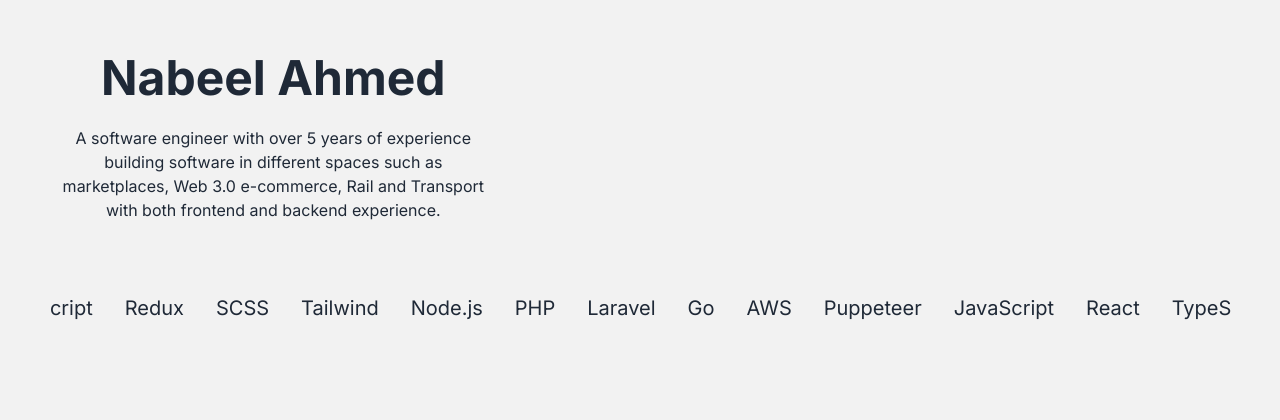
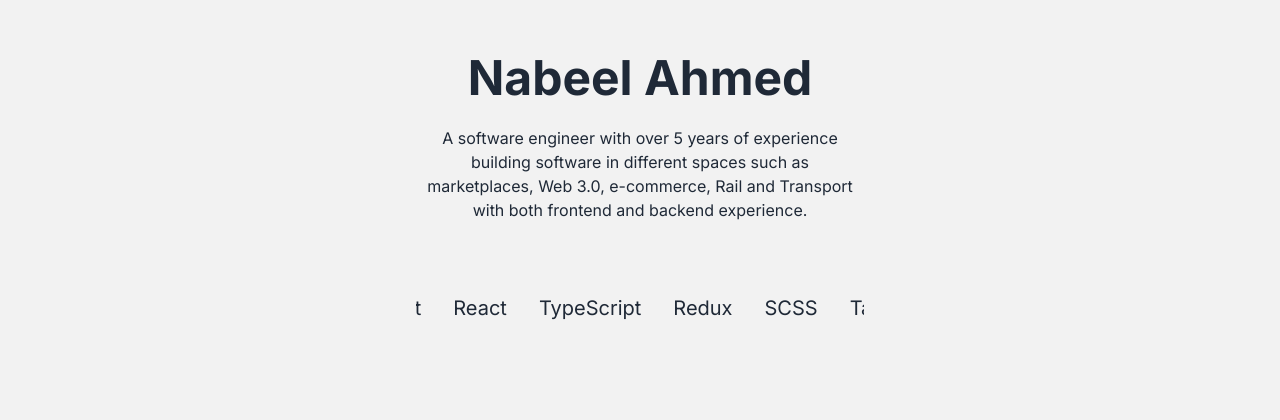
Before and after one commit to Nabeel-Ahmed/my-portfolio, a Next.js app: page / in a window 1280 px wide. Shown: the part 188-608 px from the top of the page. Built offline with nearby package versions, Linux system fonts and the light colour scheme.

Commit message:
fix: fixed scroll on mobile

```diff
--- a/next.config.js
+++ b/next.config.js
@@ -4,6 +4,7 @@ const nextConfig = {
   // basePath: "/personal-portfolio",
   images: {
     domains: ["s3-eu-west-1.amazonaws.com"],
+    unoptimized: true,
   },
 };
 
--- a/src/app/page.tsx
+++ b/src/app/page.tsx
@@ -12,19 +12,21 @@ export default function Home() {
 
   return (
     <>
-      <div className="hero min-h-screen max-w-screen bg-base-200">
-        <div className="text-center flex-col">
+      <div className="min-h-screen max-w-screen bg-base-200">
+        <div className="text-center flex flex-col items-center justify-center h-screen">
           <div className="max-w-md">
             <h1 className="text-5xl font-bold">Nabeel Ahmed</h1>
             <p className="py-6">
               A software engineer with over 5 years of experience building
-              software in different spaces such as marketplaces, Web 3.0
+              software in different spaces such as marketplaces, Web 3.0,
               e-commerce, Rail and Transport with both frontend and backend
               experience.
             </p>
           </div>
+
           {/* animation shit */}
-          <div className="relative flex overflow-x-hidden max-w-screen">
+          <div>
+            <div className="overflow-x-hidden max-w-md">
               <div className="py-12 animate-marquee whitespace-nowrap">
                 <span className="text-xl mx-4">JavaScript</span>
                 <span className="text-xl mx-4">React</span>
@@ -39,20 +41,6 @@ export default function Home() {
                 <span className="text-xl mx-4">AWS</span>
                 <span className="text-xl mx-4">Puppeteer</span>
               </div>
-
-            <div className="absolute top-0 py-12 animate-marquee2 whitespace-nowrap">
-              <span className="text-xl mx-4">JavaScript</span>
-              <span className="text-xl mx-4">React</span>
-              <span className="text-xl mx-4">TypeScript</span>
-              <span className="text-xl mx-4">Redux</span>
-              <span className="text-xl mx-4">SCSS</span>
-              <span className="text-xl mx-4">Tailwind</span>
-              <span className="text-xl mx-4">Node.js</span>
-              <span className="text-xl mx-4">PHP</span>
-              <span className="text-xl mx-4">Laravel</span>
-              <span className="text-xl mx-4">Go</span>
-              <span className="text-xl mx-4">AWS</span>
-              <span className="text-xl mx-4">Puppeteer</span>
             </div>
           </div>
         </div>
```
Lines whose indentation alone changed are shown as unchanged.
